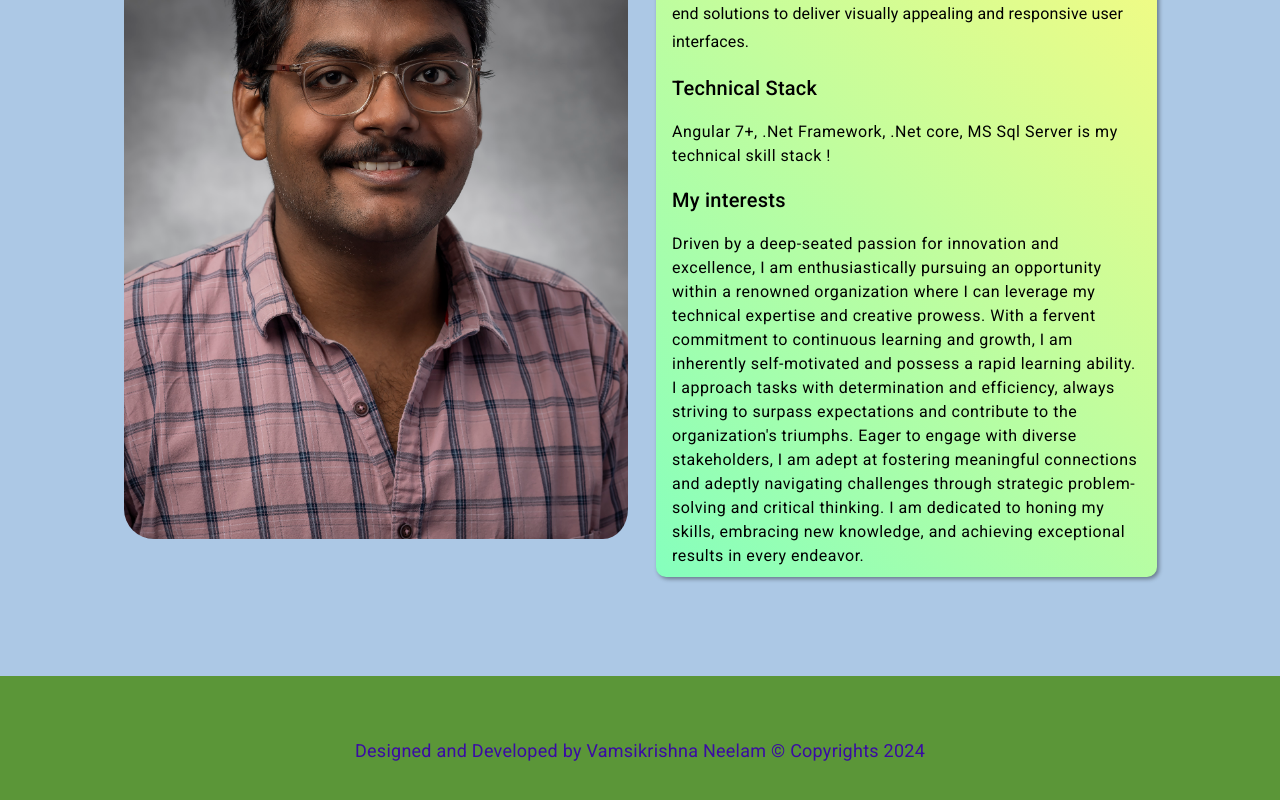
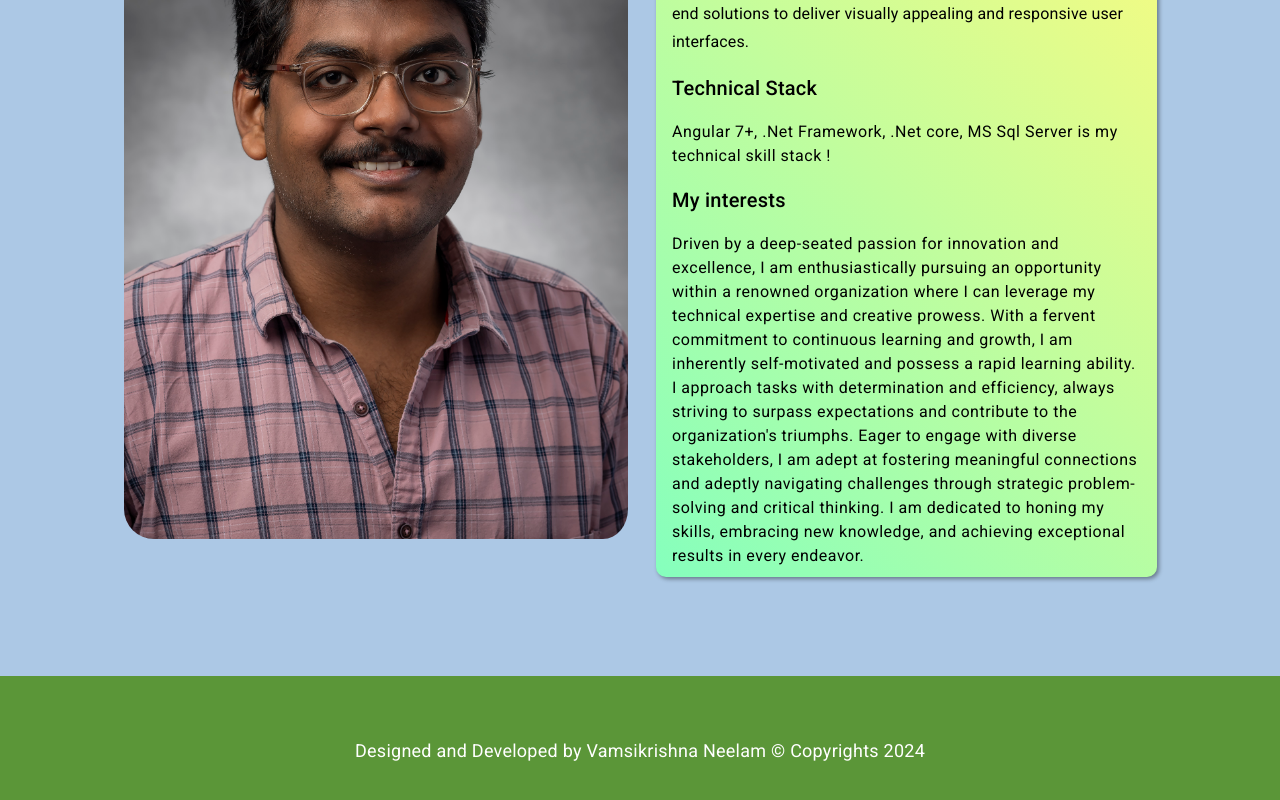
Before and after one commit to VamsiKrishnaN397/angular_portfolio, an Angular app in the folder angular_portfolio/: page /home in a window 1280 px wide. Shown: the part 917-1717 px from the top of the page. Built offline with nearby package versions, Linux system fonts and the light colour scheme.

Commit message:
Trying to Update actual website

```diff
--- a/angular_portfolio/src/app/app.component.html
+++ b/angular_portfolio/src/app/app.component.html
@@ -70,7 +70,7 @@
 
 <div id="footer" style="background-color: #5b9638; text-align: center; vertical-align: middle;" class=" align-items-center">
   <div class="row">
-    <span style="font-size: large;">
+    <span style="font-size: large; color: white;">
       Designed and Developed by Vamsikrishna Neelam &#169; Copyrights 2024
     </span>
   </div>
--- a/angular_portfolio/src/app/education/education.component.css
+++ b/angular_portfolio/src/app/education/education.component.css
@@ -11,7 +11,7 @@ mat-card-content{
     text-shadow: 2px 2px 4px gray;
 }
 .card__side {
-    cursor: pointer;
+    /* cursor: pointer; */
     -webkit-user-select: none;
     -moz-user-select: none;
         -ms-user-select: none;
--- a/angular_portfolio/src/app/shared/shared.module.ts
+++ b/angular_portfolio/src/app/shared/shared.module.ts
@@ -5,6 +5,7 @@ import {MatCardModule} from '@angular/material/card';
 import {MatTooltipModule} from '@angular/material/tooltip';
 import {MatButtonModule} from '@angular/material/button';
 import {MatStepperModule} from '@angular/material/stepper';
+import { HashLocationStrategy, LocationStrategy } from '@angular/common';
 
 @NgModule({
   imports: [
@@ -23,6 +24,7 @@ import {MatStepperModule} from '@angular/material/stepper';
     MatButtonModule,
     MatStepperModule
   ],
-  declarations: []
+  declarations: [],
+  providers: [{ provide: LocationStrategy, useClass: HashLocationStrategy }]
 })
 export class SharedModule { }
```
Also changed, not shown: 7 other files (tests, documents, lock files or other folders).
